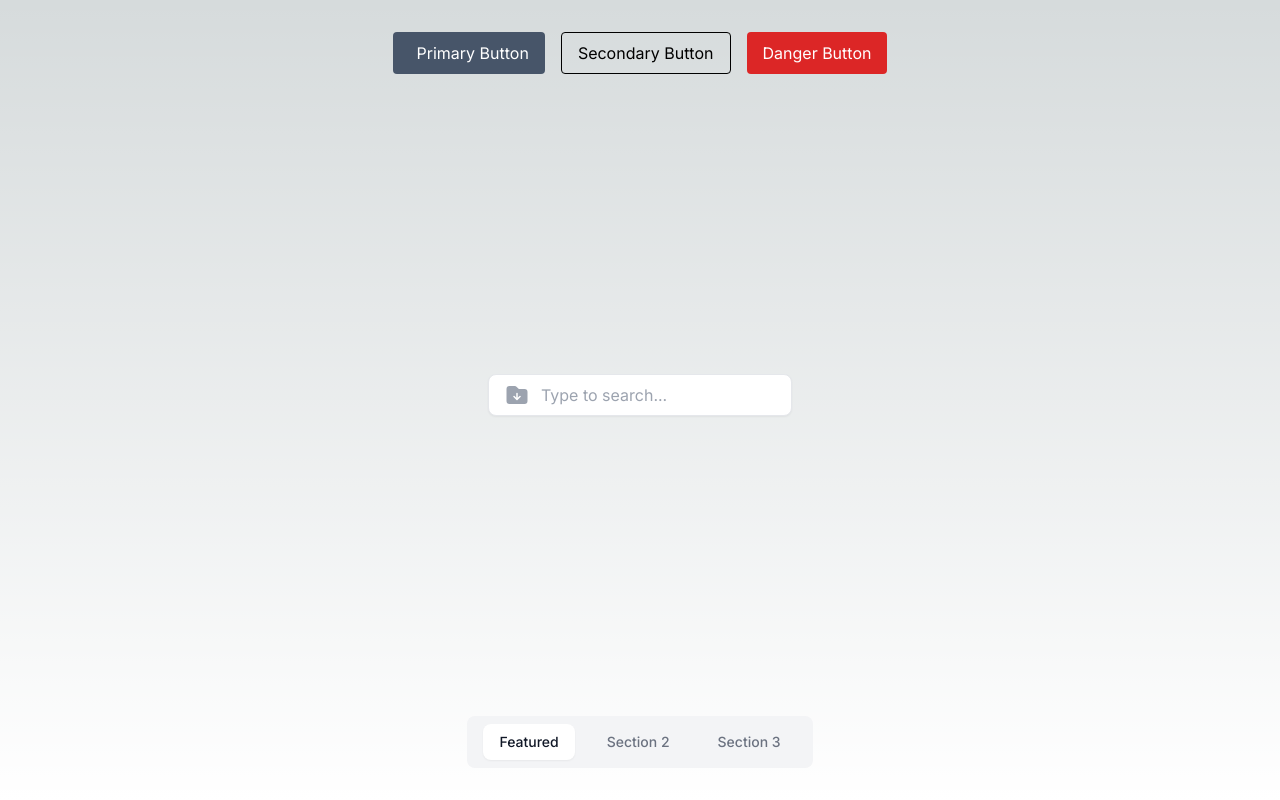
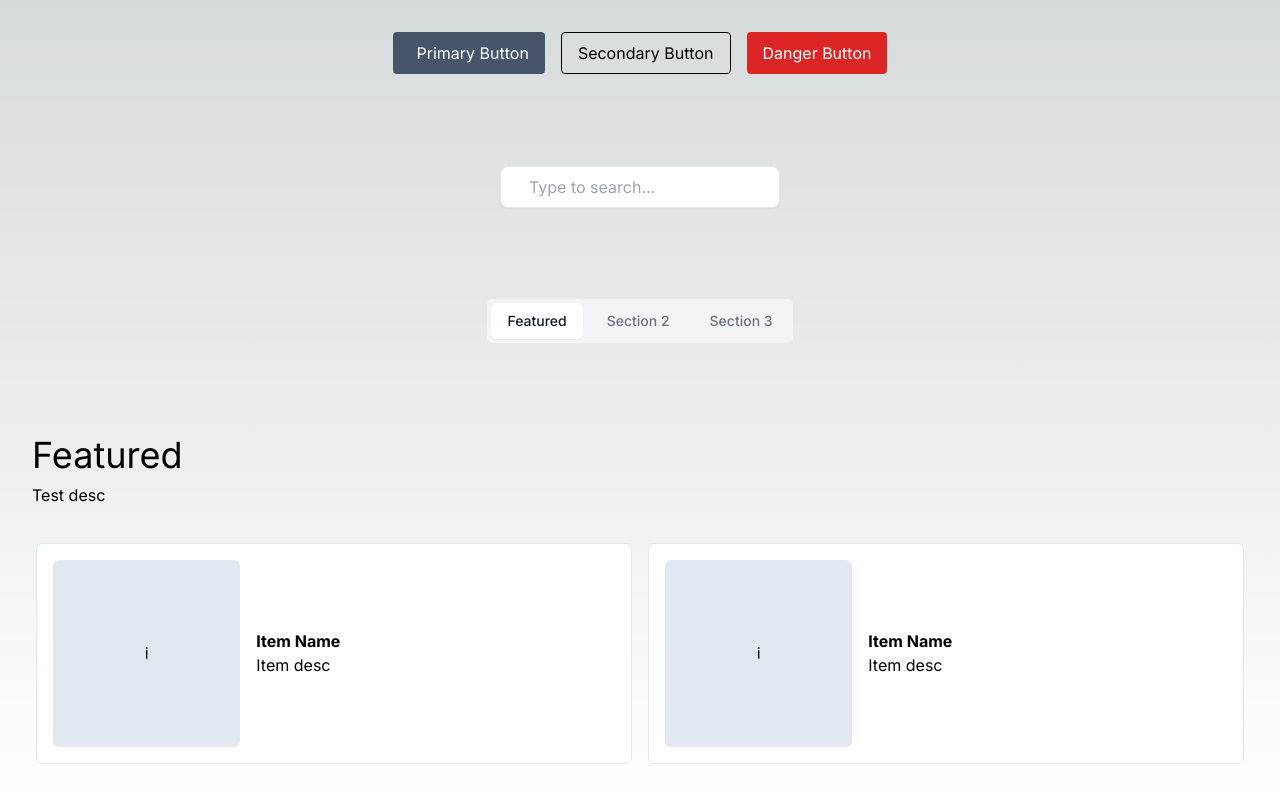
Before and after one commit to Seelvex/take-home, a Next.js app: page / in a window 1280 px wide. Built offline with nearby package versions, Linux system fonts and the light colour scheme.

Commit message:
init section and section item components

```diff
--- a/app/page.tsx
+++ b/app/page.tsx
@@ -5,9 +5,18 @@ import Button from '@/components/button';
 import Input from '@/components/input';
 import Tabs from '@/components/tabs';
 import { FolderArrowDownIcon } from '@heroicons/react/24/solid';
+import Section from '@/components/section';
 
 const sections = [
-  { label: 'Featured', value: 1 },
+  {
+    label: 'Featured',
+    description: 'Test desc',
+    value: 1,
+    items: [
+      { title: 'Item Name', description: 'Item desc' },
+      { title: 'Item Name', description: 'Item desc' },
+    ],
+  },
   { label: 'Section 2', value: 2 },
   { label: 'Section 3', value: 3 },
 ];
@@ -22,12 +31,11 @@ export default function Home() {
         <Button variant="secondary" label={'Secondary Button'} />
         <Button variant="danger" label={'Danger Button'} />
       </div>
+
       <div>
-        <Input
-          icon={<FolderArrowDownIcon className="size-6" />}
-          placeholder="Type to search..."
-        />
+        <Input icon={<FolderArrowDownIcon />} placeholder="Type to search..." />
       </div>
+
       <div>
         <Tabs
           tabs={sections}
@@ -35,6 +43,14 @@ export default function Home() {
           onTabChange={setActiveTab}
         />
       </div>
+
+      <div className="w-full">
+        <Section
+          title={sections[0].label}
+          items={sections[0].items || []}
+          description={sections[0]?.description}
+        />
+      </div>
     </main>
   );
 }
--- /dev/null
+++ b/components/section/index.tsx
@@ -0,0 +1,32 @@
+import SectionItem from '@/components/section/item';
+
+interface SectionItem {
+  title: string;
+  description?: string;
+}
+
+interface SectionProps {
+  title: string;
+  description?: string;
+  items: SectionItem[];
+}
+
+const Section: React.FC<SectionProps> = (props) => {
+  const { title, description, items } = props;
+
+  return (
+    <div className="flex flex-col gap-8">
+      <div className="flex flex-col gap-2">
+        <p className="text-4xl">{title}</p>
+        {description ? <p>{description}</p> : null}
+      </div>
+      <div className="grid grid-cols-2 gap-4 p-1">
+        {items.map((item) => (
+          <SectionItem key={item.title} {...item} />
+        ))}
+      </div>
+    </div>
+  );
+};
+
+export default Section;
--- /dev/null
+++ b/components/section/item/index.tsx
@@ -0,0 +1,22 @@
+interface SectionItemProps {
+  title: string;
+  description?: string;
+}
+
+const SectionItem: React.FC<SectionItemProps> = (props) => {
+  const { title, description } = props;
+
+  return (
+    <div className="flex border rounded-md p-4 w-full bg-white">
+      <div className="place-content-center text-center rounded-md aspect-square w-1/3 bg-slate-200">
+        <span>i</span>
+      </div>
+      <div className="place-content-center w-2/3 p-4">
+        <p className="font-bold">{title}</p>
+        {description ? <p>{description}</p> : null}
+      </div>
+    </div>
+  );
+};
+
+export default SectionItem;
--- a/components/tabs/index.tsx
+++ b/components/tabs/index.tsx
@@ -20,13 +20,13 @@ const Tabs: React.FC<TabsProps> = ({
 }) => {
   return (
     <div
-      className={`flex items-center space-x-4 bg-gray-100 px-4 py-2 rounded-lg ${className}`}
+      className={`flex items-center space-x-2 bg-gray-100 px-1 py-1 rounded-md ${className}`}
     >
       {tabs.map((tab) => (
         <button
           key={tab.value}
           onClick={() => onTabChange(tab.value)}
-          className={`px-4 py-2 rounded-lg text-sm font-medium transition-colors
+          className={`px-4 py-2 rounded-md text-sm font-medium transition-colors
             ${
               activeTab === tab.value
                 ? 'bg-white text-gray-900 shadow-sm'
```
